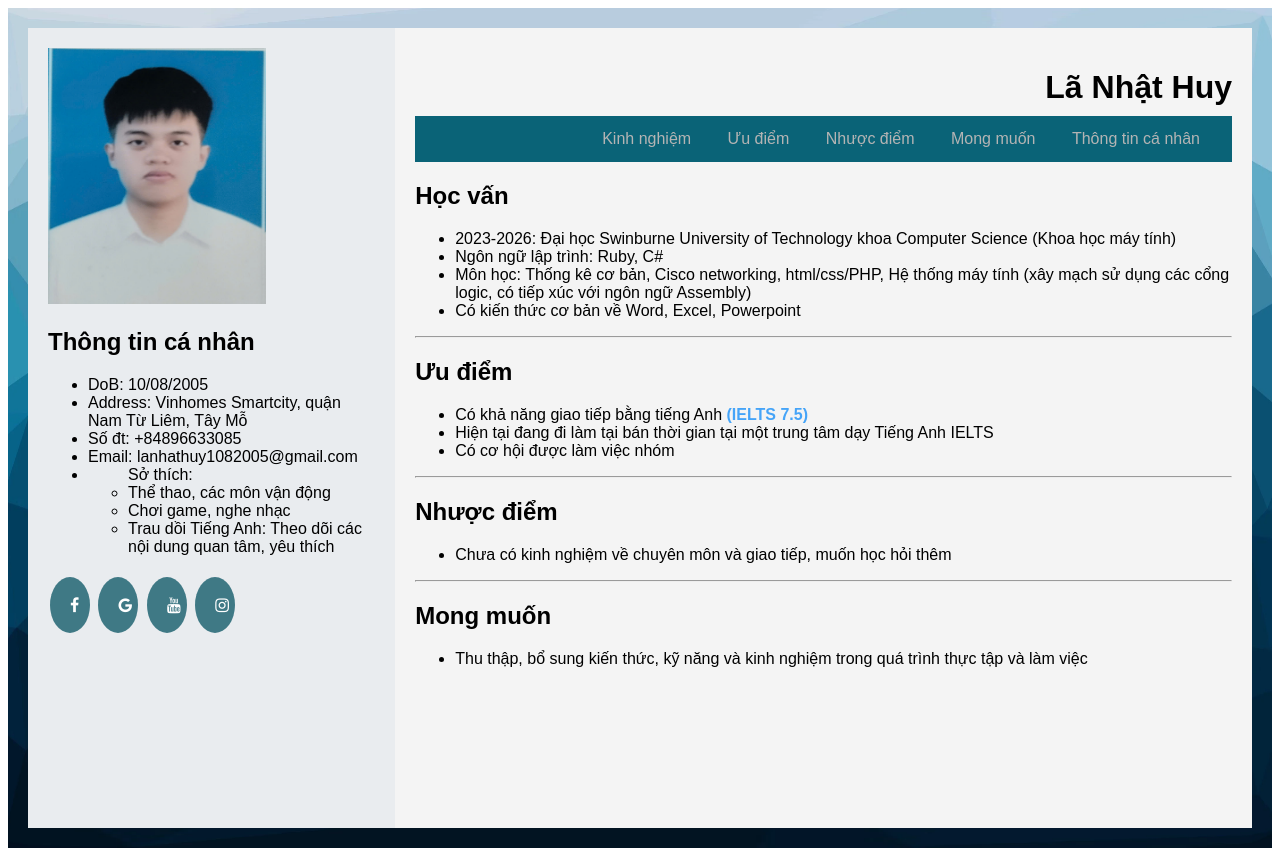
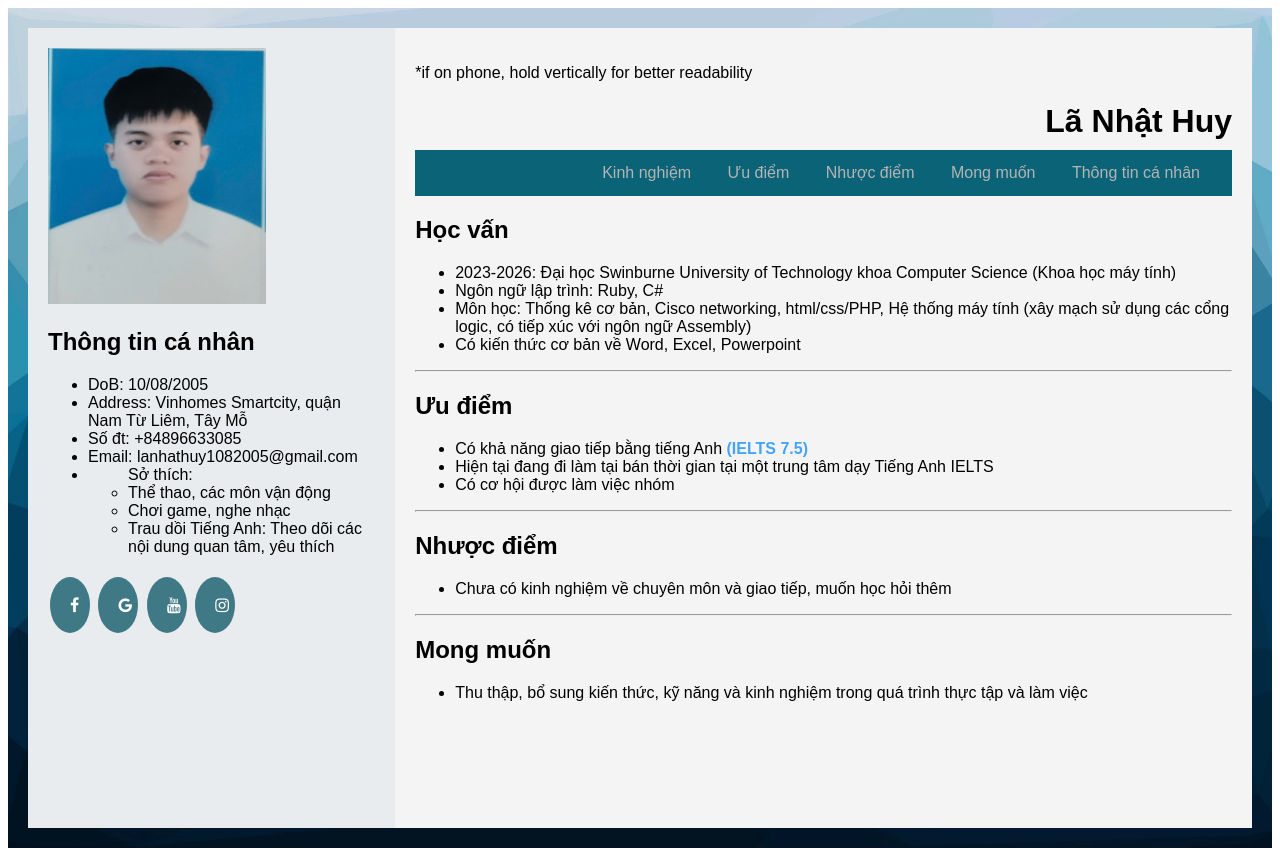
Before and after one commit to lanhathuy1082005/lanhathuycv, a plain HTML site: page index.html in a window 1280 px wide. Drawn offline with Linux system fonts and the light colour scheme.

Commit message:
Update index.html

```diff
--- a/index.html
+++ b/index.html
@@ -11,6 +11,7 @@
 </head>
 <body>
     <div class="right-container">
+        <p>*if on phone, hold vertically for better readability</p>
         <h1>Lã Nhật Huy</h1>
 
         <nav>
```
